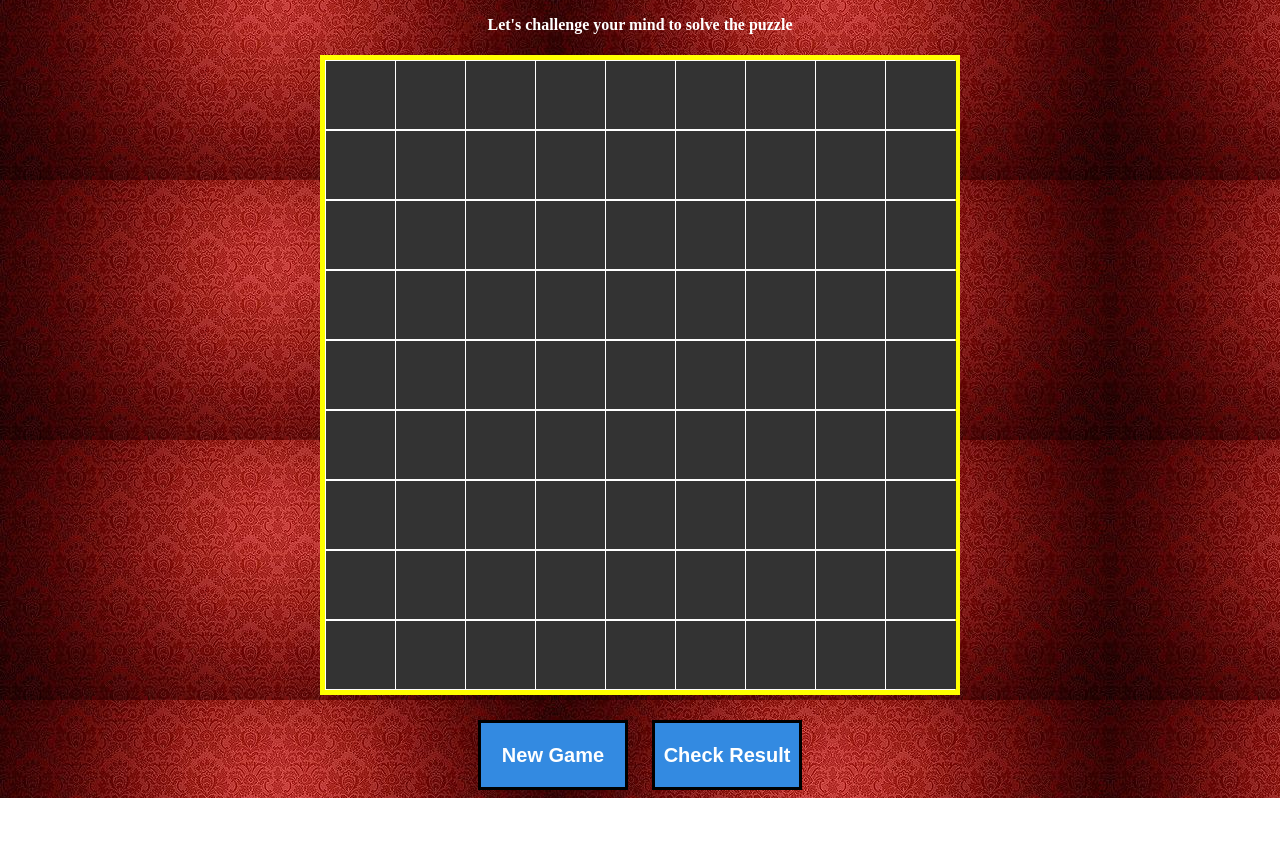
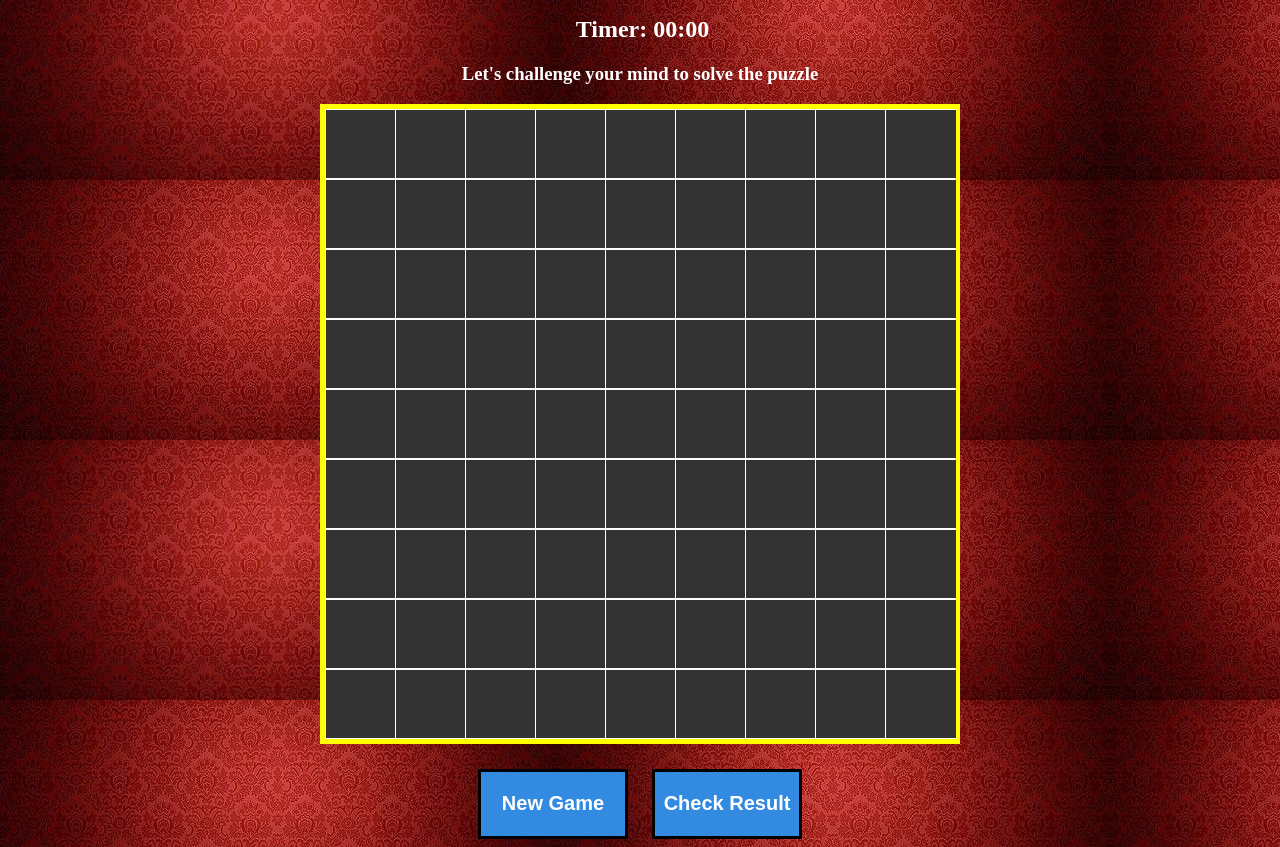
Before and after one commit to princeksyvora/Sudoku-Game, a plain HTML site: page index.html in a window 1280 px wide. Shown: the part 80-927 px from the top of the page. Before the commit the page ends 878 px from the top, so only its background shows below. Drawn offline with Linux system fonts and the light colour scheme.

Commit message:
Update index.html

```diff
--- a/index.html
+++ b/index.html
@@ -9,7 +9,8 @@
 <body>
 
     <h1>SUDOKU</h1>
-    <h4>Let's challenge your mind to solve the puzzle</h4>
+    <div id="timer"><h2>Timer: 00:00</h2></div>
+    <h3>Let's challenge your mind to solve the puzzle</h3>
     <div id="main" class="box">
     </div>
 
```
